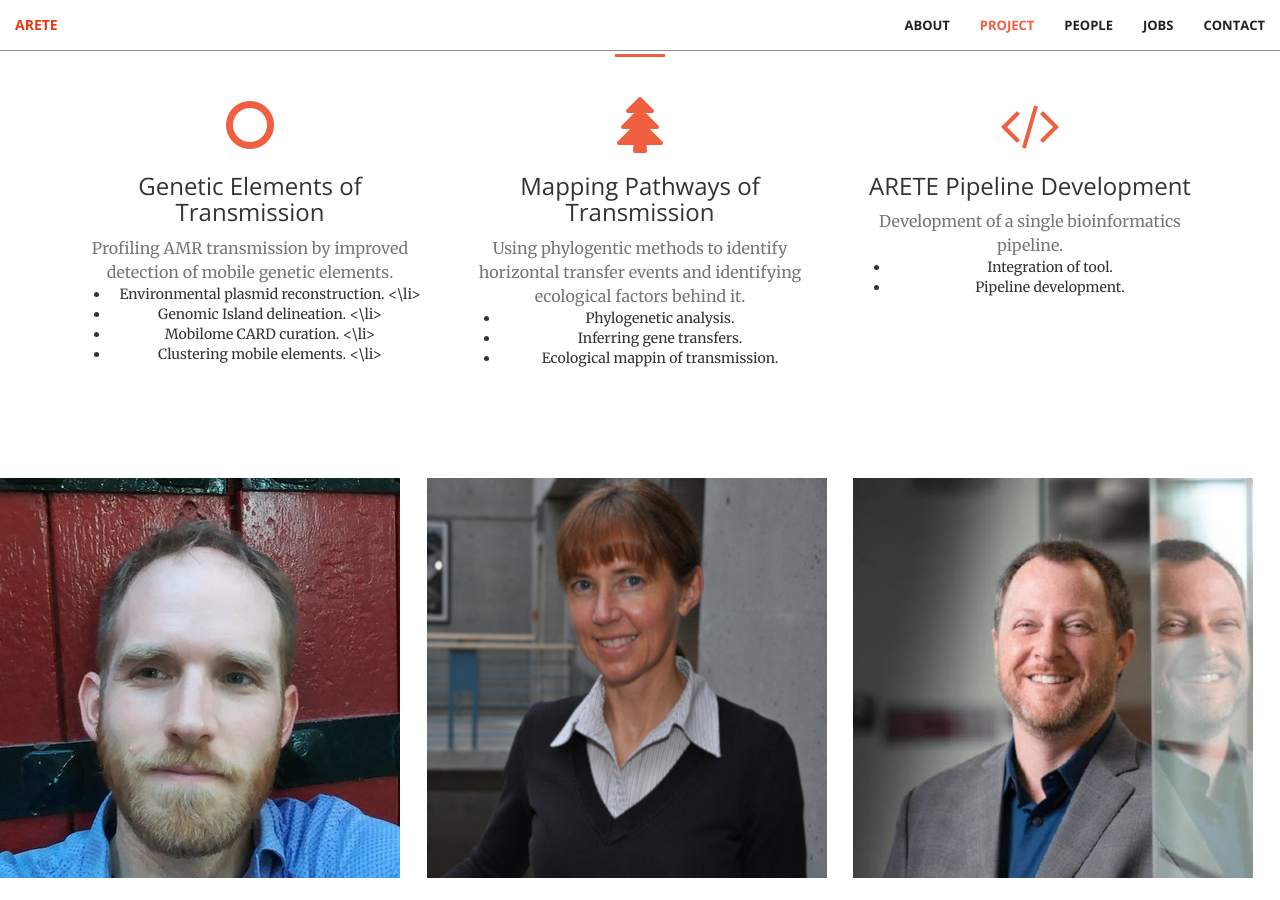
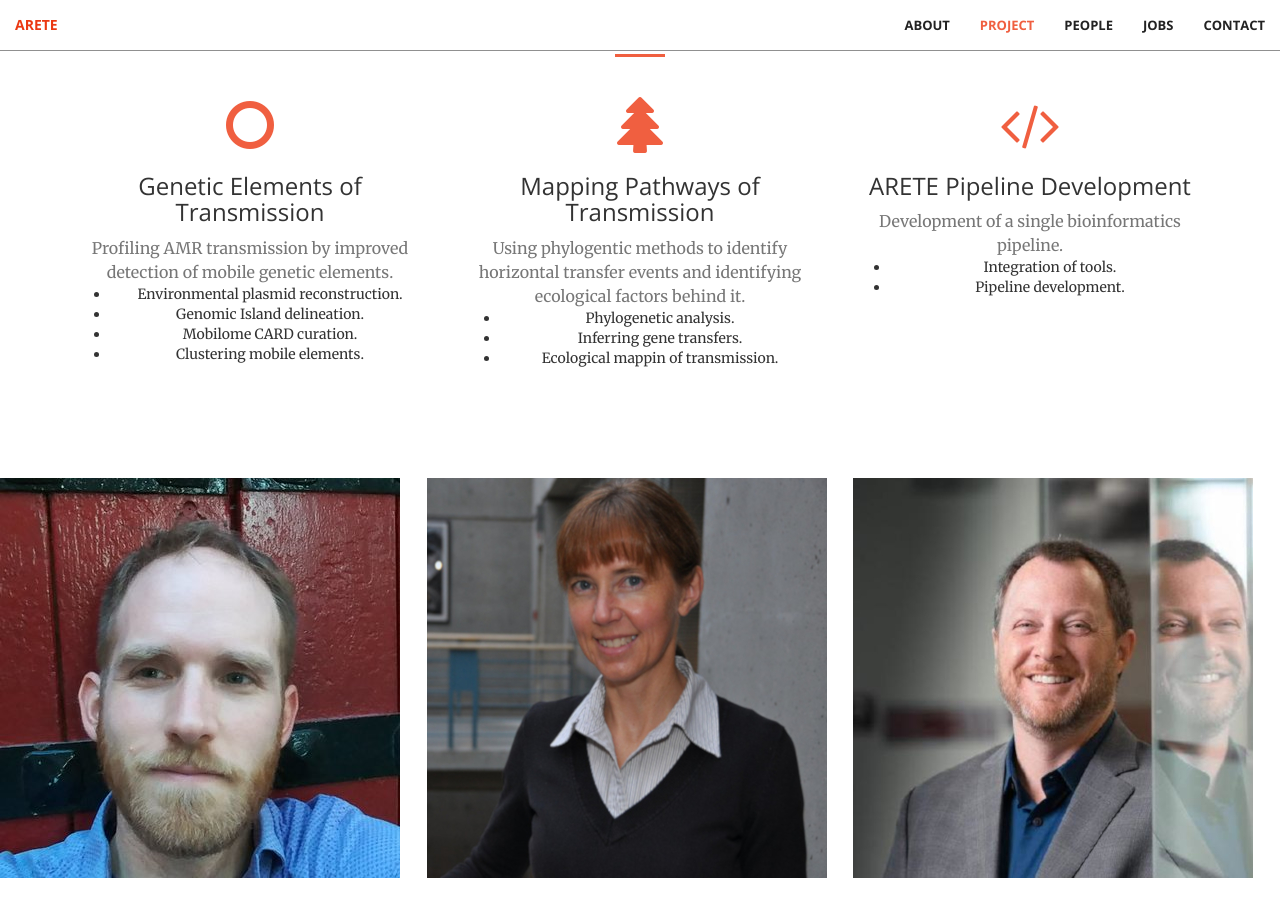
Before and after one commit to beiko-lab/ARETE-page, a Jekyll site: the page built from index.html, in a window 1280 px wide and 900 px high, scrolled down 1426 px. Built offline with Jekyll 4.4.1, drawn with Linux system fonts in a browser that asks for light colours.

Commit message:
Fix image issue and text colour

```diff
--- a/_includes/overview.html
+++ b/_includes/overview.html
@@ -16,10 +16,10 @@
             <p class="text-muted">Profiling AMR transmission by improved
             detection of mobile genetic elements.</p>
             <ul>
-                <li> Environmental plasmid reconstruction. <\li>
-                <li> Genomic Island delineation. <\li>
-                <li> Mobilome CARD curation. <\li>
-                <li> Clustering mobile elements. <\li>
+                <p class="text-muted"><li> Environmental plasmid reconstruction. </li></p>
+                <p class="text-muted"><li> Genomic Island delineation. </li></p>
+                <p class="text-muted"><li> Mobilome CARD curation. </li></p>
+                <p class="text-muted"><li> Clustering mobile elements. </li></p>
             </ul>
                 </div>
             </div>
@@ -29,9 +29,9 @@
                     <h3>Mapping Pathways of Transmission</h3>
                     <p class="text-muted">Using phylogentic methods to identify horizontal transfer events and identifying ecological factors behind it.
                     <ul>
-                        <li>Phylogenetic analysis.</li>
-                        <li>Inferring gene transfers.</li>
-                        <li>Ecological mappin of transmission.</li>
+                        <p class="text-muted"><li>Phylogenetic analysis.</li></p>
+                        <p class="text-muted"><li>Inferring gene transfers.</li></p>
+                        <p class="text-muted"><li>Ecological mappin of transmission.</li></p>
                     </ul>
                     </p>
                 </div>
@@ -42,8 +42,8 @@
                     <h3>ARETE Pipeline Development</h3>
                     <p class="text-muted">Development of a single bioinformatics pipeline.
                     <ul>
-                        <li>Integration of tool.</li>
-                        <li>Pipeline development.</li>
+                        <p class="text-muted"><li>Integration of tools.</li></p>
+                        <p class="text-muted"><li>Pipeline development.</li></p>
                     </p>
 
                 </div>
--- a/_sass/_base.scss
+++ b/_sass/_base.scss
@@ -274,7 +274,7 @@ header {
             opacity: 1;
         }
     }
-    @media (min-width: 768px) {
+    @media (min-width: 400px) {
         .portfolio-box-caption {
             .portfolio-box-caption-content {
                 .project-category {
```
